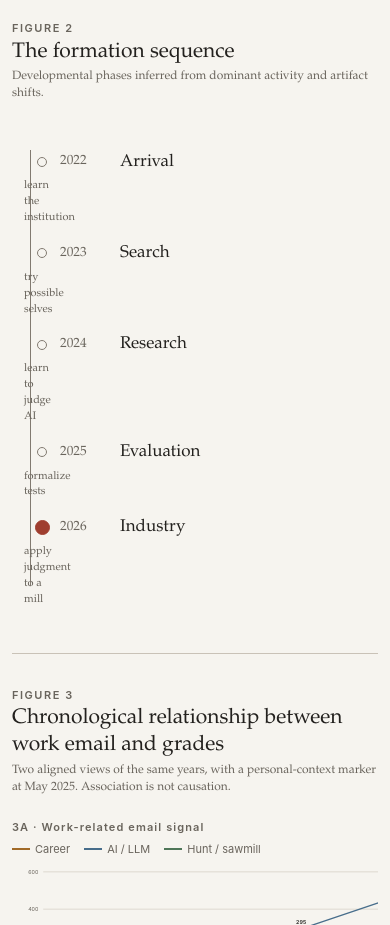
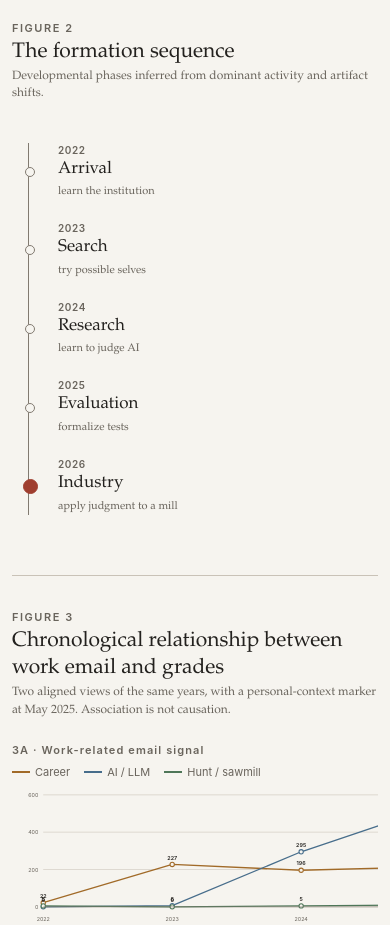
Before and after one commit to Trylen22/trylen-longitudinal-study, a plain HTML site: page index.html in a window 390 px wide. Shown: the part 2400-3325 px from the top of the page. Drawn offline with Linux system fonts and the light colour scheme.

Commit message:
Fix formation sequence text overlapping the mobile timeline line.

```diff
--- a/index.html
+++ b/index.html
@@ -312,10 +312,40 @@
       .bridge-item { border-right: 1px solid var(--line-strong); border-bottom: 0; }
       .bridge-item:last-child { border-bottom: 1px solid var(--line-strong); }
       .bridge-item::after { display: none; }
-      .formation { grid-template-columns: 1fr; gap: 14px; }
-      .formation::before { top: 25px; bottom: 25px; left: 18px; right: auto; border-top: 0; border-left: 1px solid var(--line-strong); }
-      .stage { display: grid; grid-template-columns: 36px 60px 1fr; align-items: center; text-align: left; }
-      .stage .dot, .stage:last-child .dot { margin: auto; }
+      .formation {
+        grid-template-columns: 1fr;
+        gap: 0;
+        padding: 8px 0 8px 4px;
+      }
+      .formation::before {
+        top: 18px;
+        bottom: 18px;
+        left: 16px;
+        right: auto;
+        border-top: 0;
+        border-left: 1px solid var(--line-strong);
+      }
+      .stage {
+        display: grid;
+        grid-template-columns: 28px 1fr;
+        column-gap: 14px;
+        align-items: start;
+        text-align: left;
+        padding: 11px 0;
+      }
+      .stage .dot,
+      .stage:last-child .dot {
+        grid-row: 1 / span 3;
+        justify-self: center;
+        align-self: center;
+        margin: 0;
+      }
+      .stage small,
+      .stage b,
+      .stage em { grid-column: 2; }
+      .stage small { font: 600 10px/1.2 var(--sans); letter-spacing: .06em; }
+      .stage b { margin-top: 2px; }
+      .stage em { margin-top: 2px; }
       .experiment { grid-template-columns: 35px 1fr; }
       .experiment p, .experiment small { grid-column: 2; }
       .course-scroll, .chart-wrap {
```
